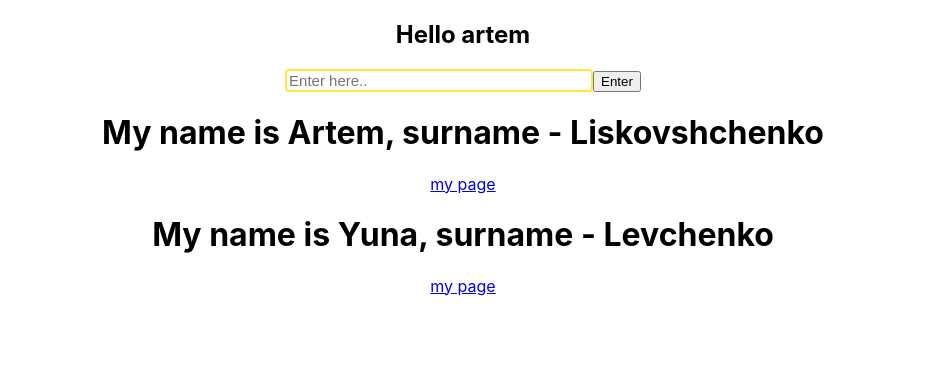
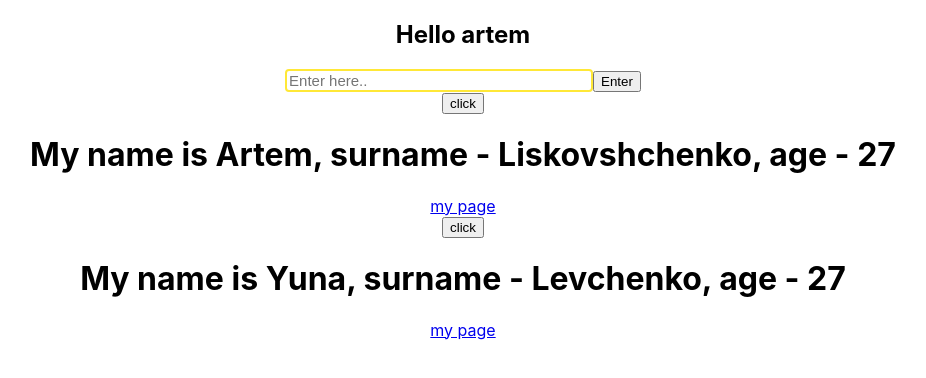
Before and after one commit to artem773/react_basic, a React (Create React App) app: page / in a window 1280 px wide. Shown: the top 378 px of the page, without its empty margins (177-1103 px from the left). Built offline with nearby package versions, Linux system fonts and the light colour scheme.

Commit message:
state components

```diff
--- a/src/App.jsx
+++ b/src/App.jsx
@@ -1,5 +1,6 @@
 /* import logo from './logo.svg'; */
 import React from 'react';
+import { Component } from 'react';
 import './App.css';
 
 const Header = () => {
@@ -47,13 +48,32 @@
 	return <button>{logged ? 'Enter' : text}</button>
 }
 
-const WhoAmI = ({name, surname, link}) => {
-  return(
+class WhoAmI extends Component {
+	constructor(props) {
+		super(props);
+		this.state = {
+			years: 27,
+			text: 'click'
+		}
+	}
+
+	nextYear = () => {
+		console.log('+++');
+		this.setState(state => ({
+			years: state.years + 1
+		}));
+	}
+
+	render() {
+		const { name, surname, link } = this.props;
+		return (
 			<div>
-      <h1>My name is {name()}, surname - {surname}</h1>
-      <a href="{link}">my page</a>
+				<button onClick={this.nextYear}>{this.state.text}</button>
+				<h1>My name is {name}, surname - {surname}, age - {this.state.years}</h1>
+				<a href={link}>my page</a>
 			</div>
 		)
+	}
 }
 
 function App() {
@@ -62,8 +82,8 @@
 			<Header />
 			<Field />
 			<Btn />
-      <WhoAmI name = {() => {return "Artem"}} surname = "Liskovshchenko" link = "https://www.facebook.com/artem.liskovschenko"/>
-      <WhoAmI name = {() => {return "Yuna"}} surname = "Levchenko" link = "https://www.facebook.com/yuna.levchenko"/>
+			<WhoAmI name="Artem" surname="Liskovshchenko" link="https://www.facebook.com/artem.liskovschenko" />
+			<WhoAmI name="Yuna" surname="Levchenko" link="https://www.facebook.com/yuna.levchenko" />
 		</div>
 	);
 }
```
Lines whose indentation alone changed are shown as unchanged.
